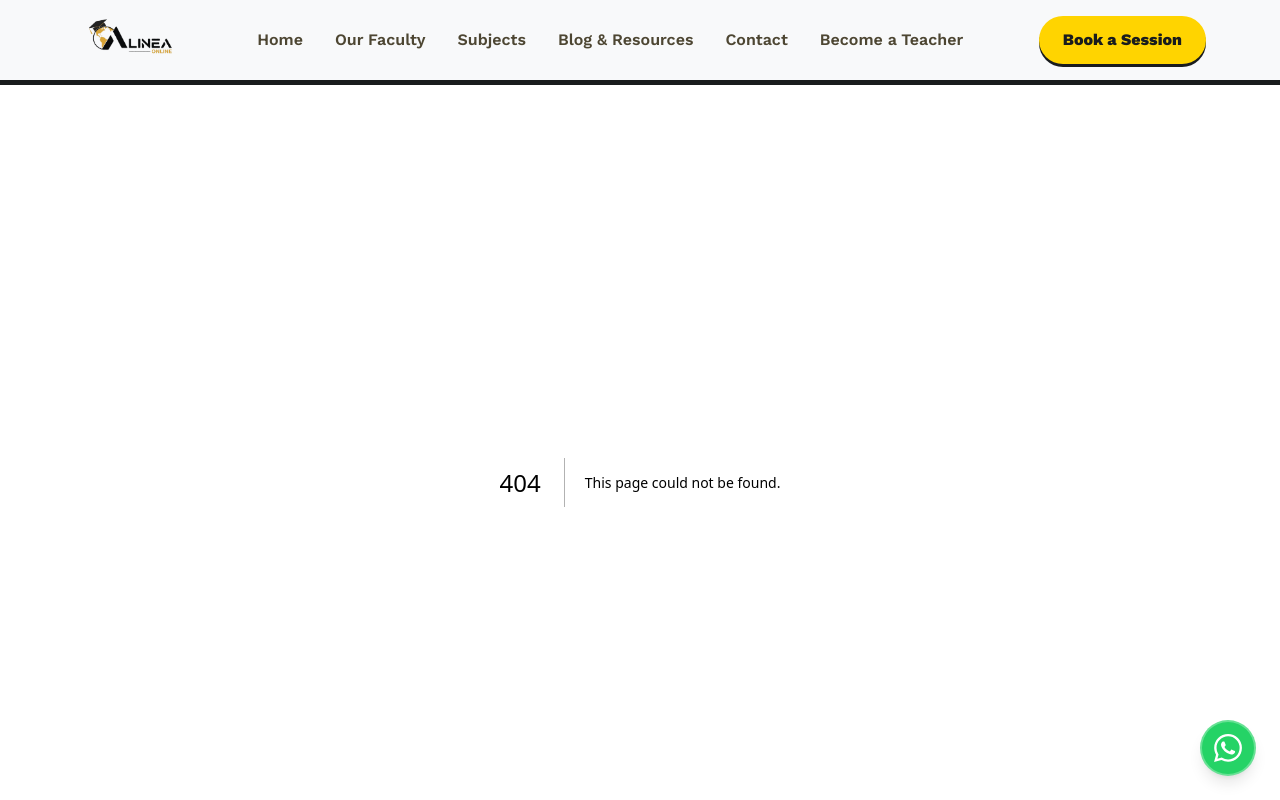
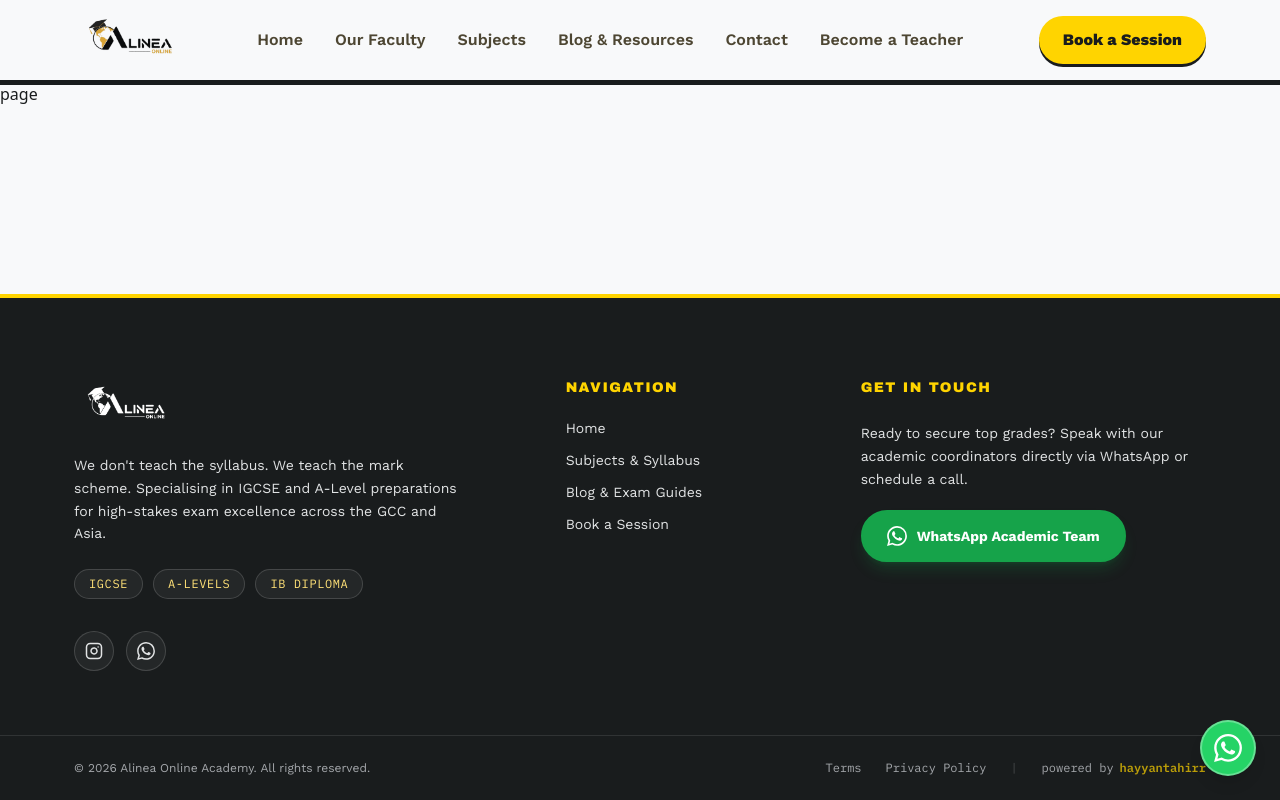
Before and after one commit to hayyantahirr/alineaonline, a Next.js app: page /pricing in a window 1280 px wide. Before the commit this address had no page. Shown: the top 800 px of the page. Built offline with nearby package versions, Linux system fonts and the light colour scheme.

Commit message:
Pricing section added

```diff
--- /dev/null
+++ b/app/pricing/page.jsx
@@ -0,0 +1,9 @@
+import React from 'react'
+
+const page = () => {
+  return (
+    <div>page</div>
+  )
+}
+
+export default page
--- a/app/subjects/page.jsx
+++ b/app/subjects/page.jsx
@@ -1,5 +1,5 @@
 import Link from "next/link";
-import { CheckCircle2, ArrowRight } from "lucide-react";
+import { ArrowRight } from "lucide-react";
 
 export default function SubjectsPage() {
   const subjects = [
```
